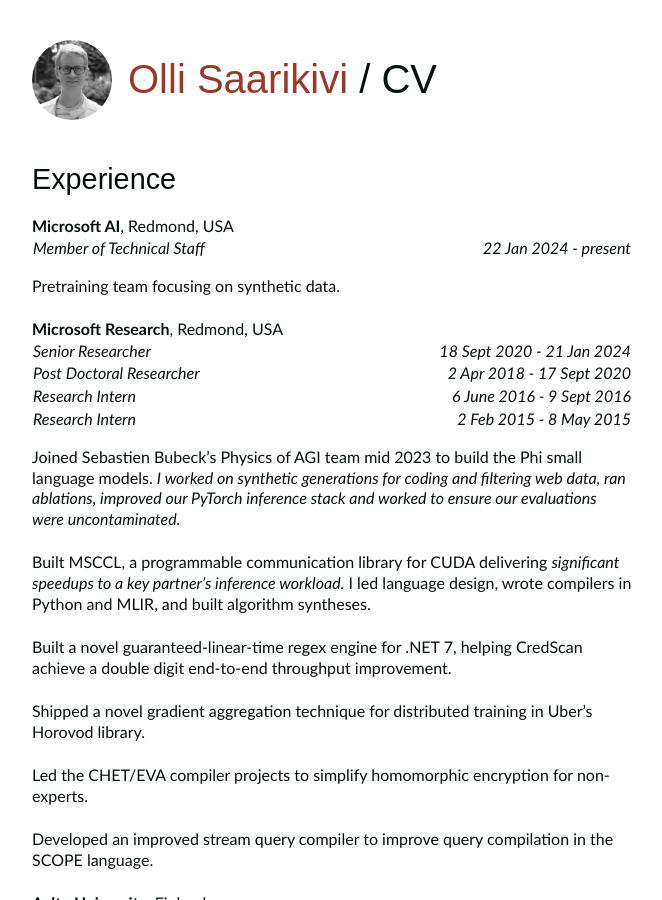
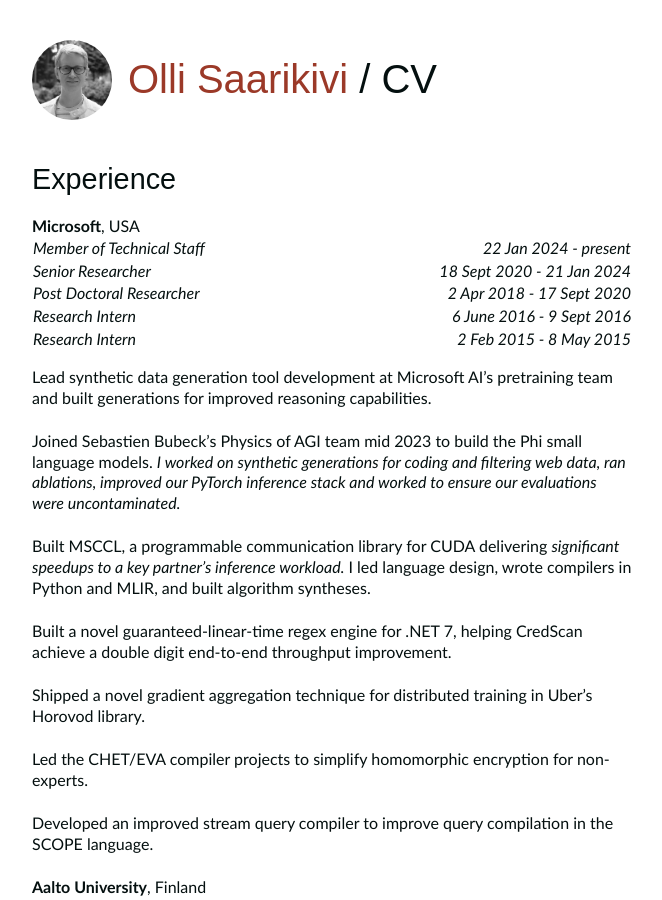
Before and after one commit to OlliSaarikivi/homepage, a Jekyll site: the page built from cv.md, in a window 1280 px wide and 900 px high. Shown: the whole window, without its empty margins (308-970 px from the left). Built offline with Jekyll 4.4.1, drawn with Linux system fonts in a browser that asks for light colours.

Commit message:
Update cv.md

```diff
--- a/cv.md
+++ b/cv.md
@@ -7,26 +7,19 @@
 
 ## Experience
 
-**Microsoft AI**, Redmond, USA
+**Microsoft**, USA
 {: class="noskip"}
 
 |||
 |:--|--:|
 |*Member of Technical Staff*|*22 Jan 2024 - present*|
-{: class="nohead"}
-
-Pretraining team focusing on synthetic data.
-
-**Microsoft Research**, Redmond, USA
-{: class="noskip"}
-
-|||
-|:--|--:|
 |*Senior Researcher*|*18 Sept 2020 - 21 Jan 2024*|
 |*Post Doctoral Researcher*|*2 Apr 2018 - 17 Sept 2020*|
 |*Research Intern*|*6 June 2016 - 9 Sept 2016*|
 |*Research Intern*|*2 Feb 2015 - 8 May 2015*|
 {: class="nohead"}
+
+Lead synthetic data generation tool development at Microsoft AI’s pretraining team and built generations for improved reasoning capabilities.
 
 Joined Sebastien Bubeck’s Physics of AGI team mid 2023 to build the Phi small language models. *I worked on synthetic generations for coding and filtering web data, ran ablations, improved our PyTorch inference stack and worked to ensure our evaluations were uncontaminated.*
 
```
